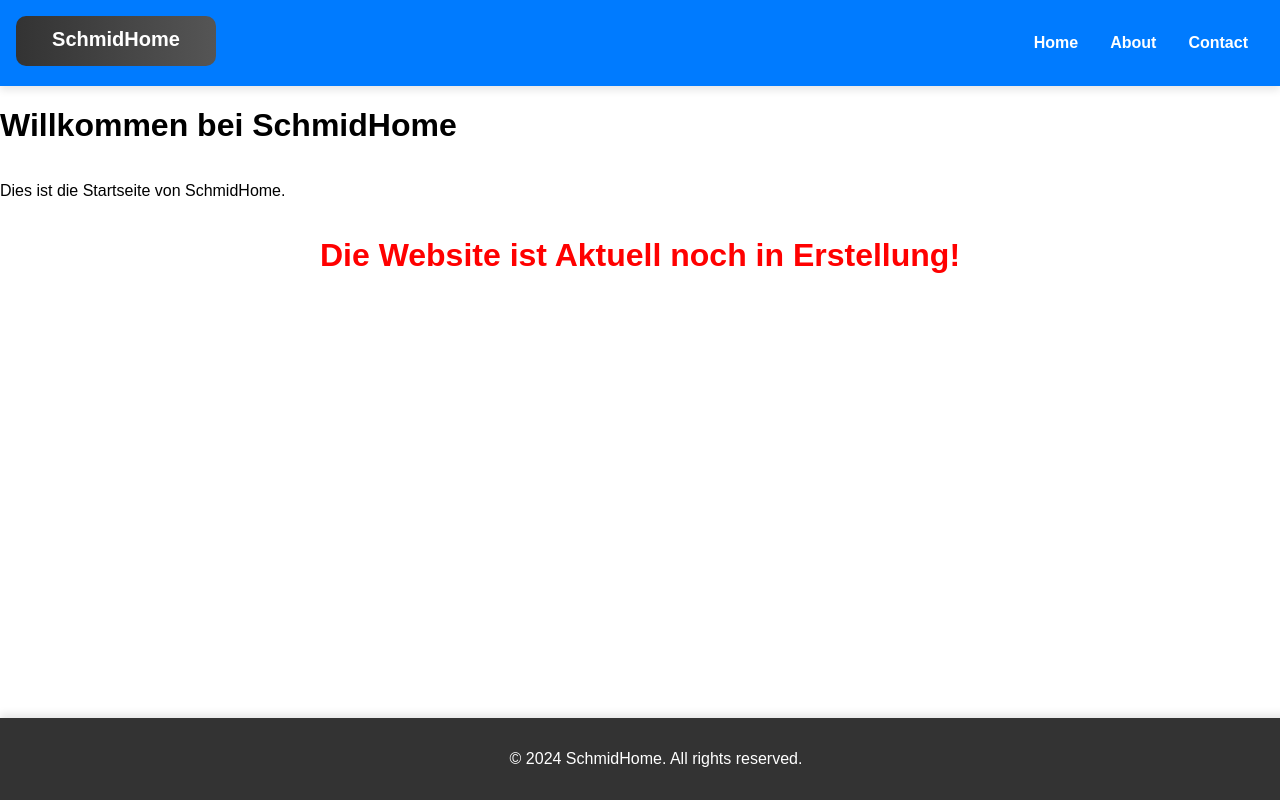
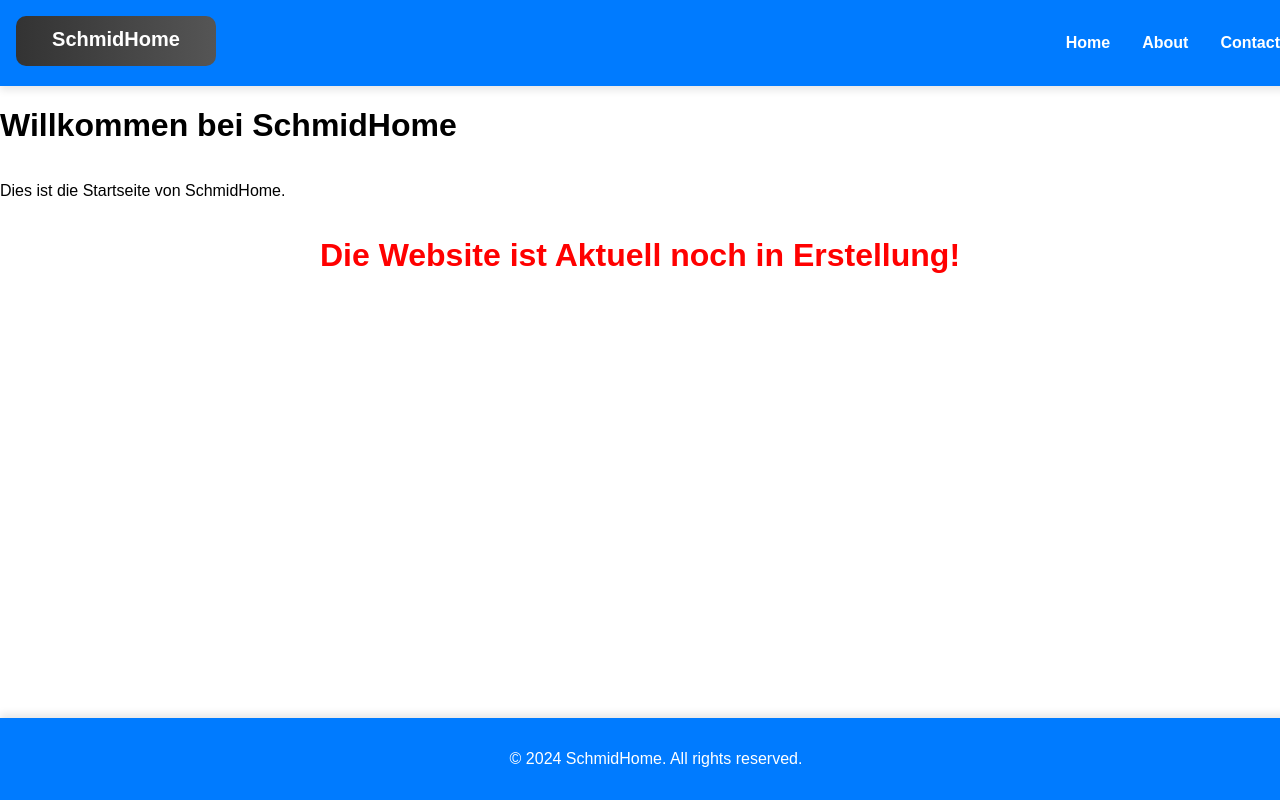
Before and after one commit to Niklas970/Website, an Astro site: page / in a window 1280 px wide. Shown: the top 800 px of the page. Built offline with nearby package versions, Linux system fonts and the light colour scheme; Astro itself is replaced by a stand-in of ours.

Commit message:
modified:   src/layouts/Layout.astro

```diff
--- a/src/layouts/Layout.astro
+++ b/src/layouts/Layout.astro
@@ -46,6 +46,7 @@
 		align-items: center;
 		justify-content: space-between;
 		box-shadow: 0 4px 8px rgba(0, 0, 0, 0.1);
+		width: 100%;
 	}
 
 	nav {
@@ -84,7 +85,7 @@
 	}
 
 	footer {
-		background-color: #333;
+		background-color: #007BFF; /* Blau */
 		color: white;
 		text-align: center;
 		padding: 1rem;
```
